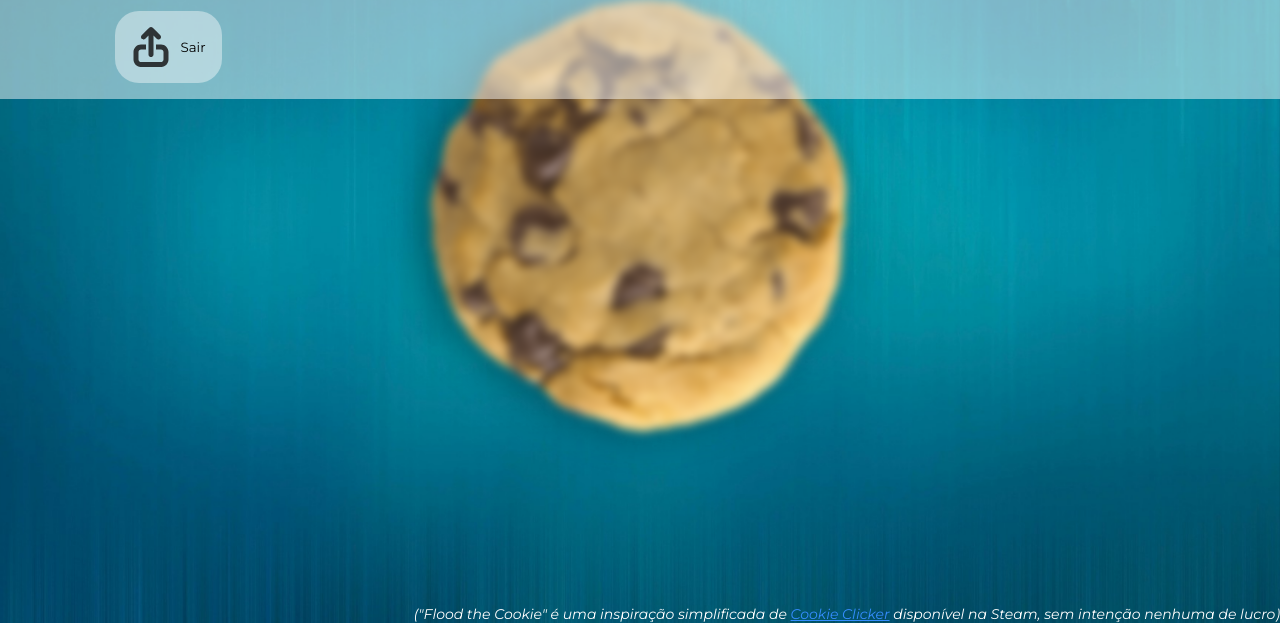
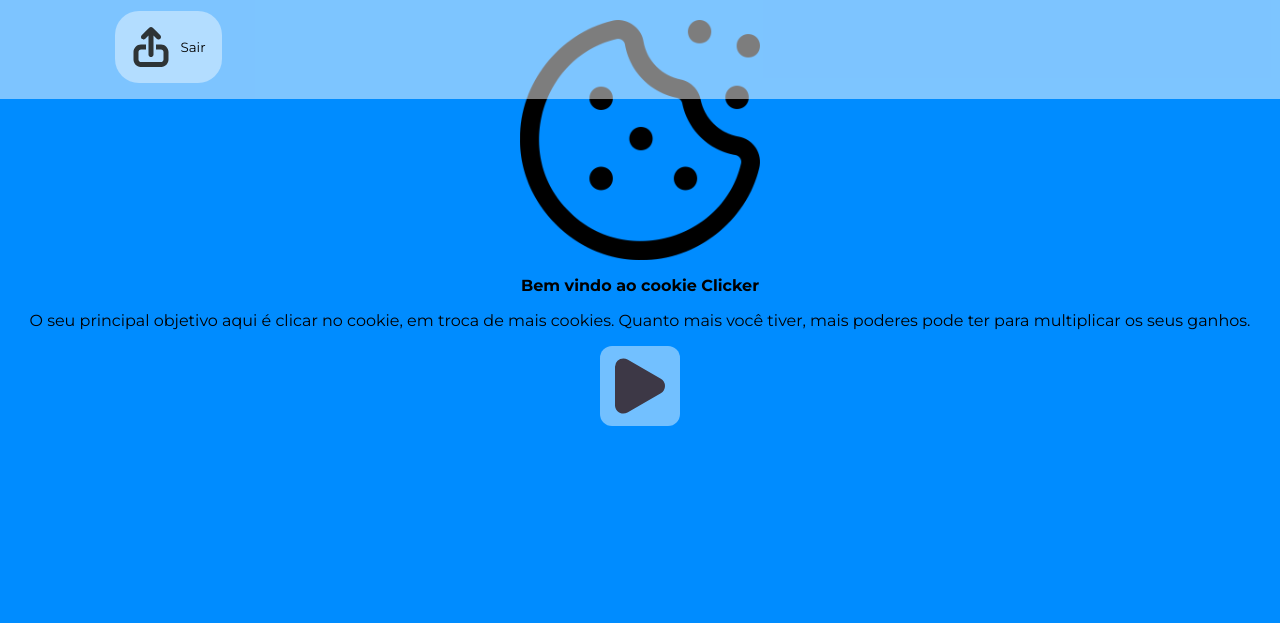
Before and after one commit to ryanhenrqq/FloodTheCookie, a plain HTML site: page pg/ingame.html in a window 1280 px wide. Shown: the part 177-800 px from the top of the page. Drawn offline with Linux system fonts and the light colour scheme.

Commit message:
feat: added a new welcome screen

```diff
--- a/pg/ingame.html
+++ b/pg/ingame.html
@@ -84,6 +84,12 @@
         <b id="uptime">Jogando por 0 Segundos</b>
         <b>GitHub: ryanhenrqq</b>
     </div>-->
+    <div class="welcomePopup" id="welcome-popup">
+        <img src="../src/res/ico/cookie.png" alt="Cookie Welcome">
+        <b>Bem vindo ao cookie Clicker</b>
+        <p>O seu principal objetivo aqui é clicar no cookie, em troca de mais cookies. Quanto mais você tiver, mais poderes pode ter para multiplicar os seus ganhos.</p>
+        <button id="welcome-start-btn"><img src="../src/res/ico/play.svg" alt="Play"></button>
+    </div>
     <div id="effectMouse"><img src="../src/res/fav/favicon.png" alt="Cookie Effect" draggable="false"></div>
     <script src="../src/script/audio.js"></script>
     <script src="../src/script/effects.js"></script>
--- a/src/script/automatizer.js
+++ b/src/script/automatizer.js
@@ -9,6 +9,8 @@ let boughtTimes = 0
 document.addEventListener("DOMContentLoaded", function() {
     const automatize1 = document.getElementById("price-auto1")
     if (localStorage.getItem("continue-last-game")) {
+        const welcomeMenu = document.getElementById("welcome-popup")
+        welcomeMenu.style.display = "none"
         autoMultiplier = Number(localStorage.getItem("last-game-automultiplier"))
         autoMultiplier = Number(localStorage.getItem("last-game-automultiplierlvl"))
         minimumAuto1Points = Number(localStorage.getItem("last-game-minimumauto1points"))
--- a/src/script/ingame.js
+++ b/src/script/ingame.js
@@ -43,6 +43,8 @@ document.addEventListener("DOMContentLoaded", function() {
     }
 
     if (localStorage.getItem("continue-last-game")) {
+        const welcomeMenu = document.getElementById("welcome-popup")
+        welcomeMenu.style.display = "none"
         points = Number(localStorage.getItem("last-game-points"))
         multiplier = Number(localStorage.getItem("last-game-multiplier"))
         multiplierLvl = Number(localStorage.getItem("last-game-multiplierlvl"))
--- a/src/script/pause-menu.js
+++ b/src/script/pause-menu.js
@@ -58,3 +58,9 @@ restartBtn.addEventListener("click", function(){
 })
 const exitBtn = document.getElementById("exit-btn")
 exitBtn.addEventListener("click", function() { window.location.href = "../index.html";})
+
+const welcomeMenu = document.getElementById("welcome-popup")
+const welcomeStart = document.getElementById("welcome-start-btn")
+welcomeStart.addEventListener("click", function() {
+    welcomeMenu.style.display = "none"
+})
--- a/src/styles/game.css
+++ b/src/styles/game.css
@@ -378,6 +378,40 @@ footer a{
     filter: saturate(5);
 }
 
+.welcomePopup {
+    background-color: #008cff;
+    display: flex;
+    flex-direction: column;
+    justify-content: center;
+    align-items: center;
+    position: absolute;
+    width: 100%;
+    height: 100%;
+    gap: 16px;
+    z-index: 0;
+    transition: display 1s ease;
+}
+.welcomePopup img {
+    width: 30%;
+    height: 30%;
+    object-fit: contain;
+}
+.welcomePopup button {
+    border: none;
+    width: 5rem;
+    height: 5rem;
+    background-color: #ffffff72;
+    border-radius: 12px;
+}
+.welcomePopup button img {
+    width: 100%;
+    height: 100%;
+    object-fit: cover;
+}
+.welcomePopup button:active {
+    transform: scale(1.1);
+}
+
 @keyframes spiiin {
     from {
         transform: rotate(0deg);
```
